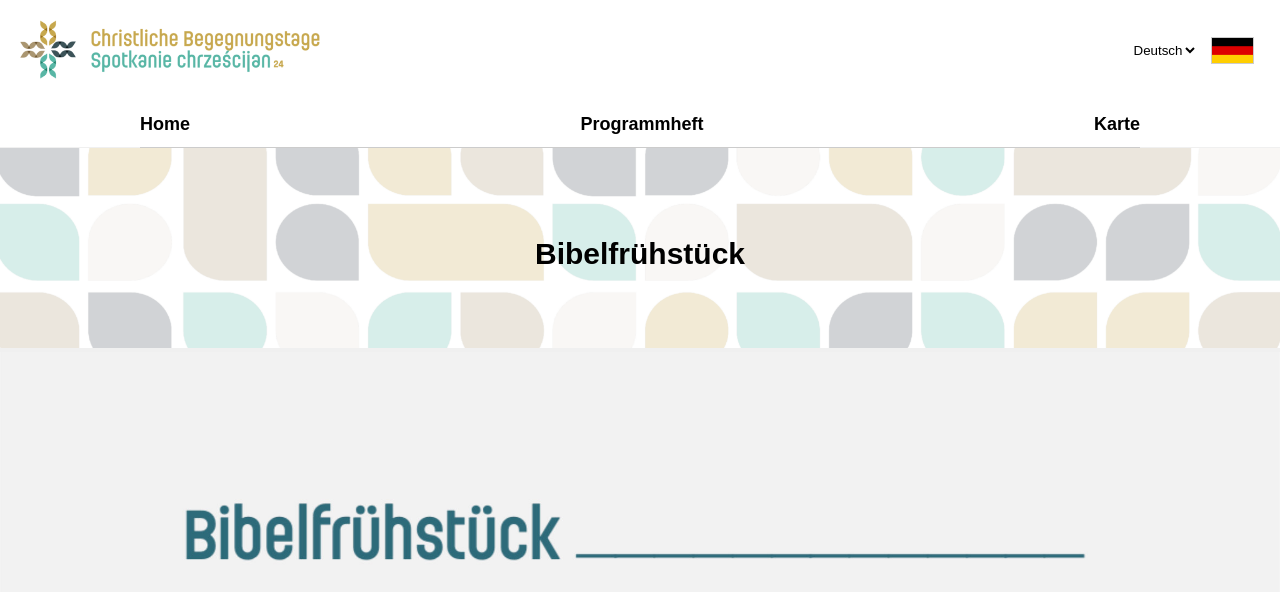
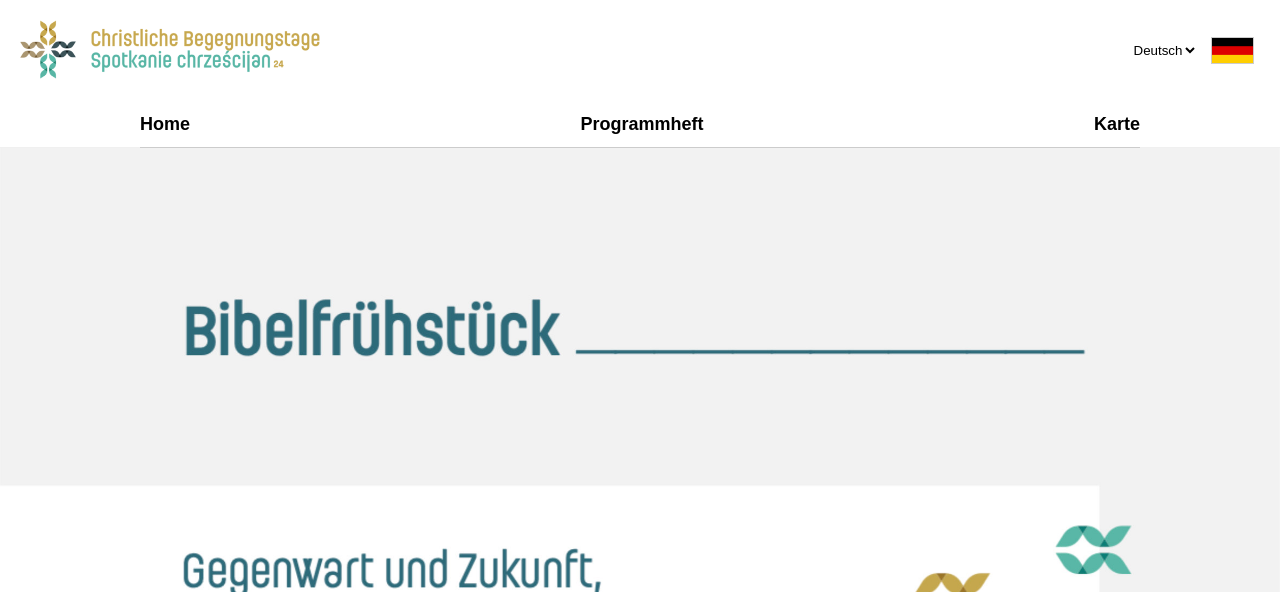
Before and after one commit to PirminHndlg/CBT2024, a Flask app: page /gottesdienst/1 in a window 1280 px wide. Shown: the top 592 px of the page. Run offline with Flask 3, Linux system fonts and the light colour scheme.

Commit message:
rm headline in gottesdienst template

```diff
--- a/templates/gottesdienst.html
+++ b/templates/gottesdienst.html
@@ -3,11 +3,6 @@
 {% block content %}
 
     {% if file %}
-        <div class="headline-container">
-            <img src="/static/img/background.png" alt="Snow" style="width:100%;">
-            <h1 class="centered">{{ title }}</h1>
-        </div>
-
         <div>
             <img src="{{ file }}" alt="{{ title }}" style="width:100%;">
         </div>
```
